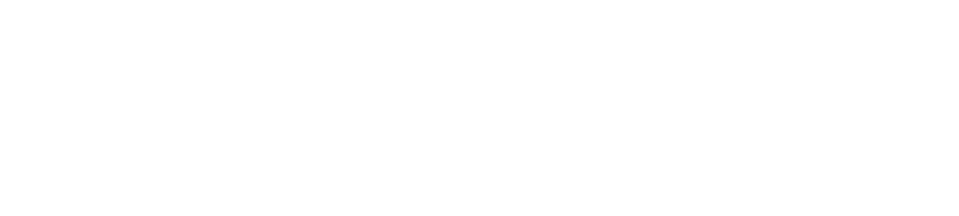
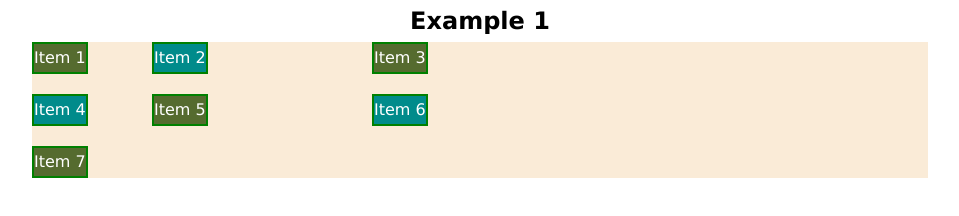
Before and after one commit to codjoelmayer/week4ExampleGrid, a plain HTML site: page index.html in a window 1280 px wide. Shown: the whole page, without its empty margins (160-1119 px from the left). Drawn offline with Linux system fonts and the light colour scheme.

Commit message:
Example 1

```diff
--- a/index.html
+++ b/index.html
@@ -8,6 +8,25 @@
     <title>Grid Examples</title>
 </head>
 <body>
+    <h2>Example 1</h2>
+    <div class="container">
+        <div class="item">Item 1</div>
+        <div class="item">Item 2</div>
+        <div class="item">Item 3</div>
+        <div class="item">Item 4</div>
+        <div class="item">Item 5</div>
+        <div class="item">Item 6</div>
+        <div class="item">Item 7</div>
+    </div>
 
+    <!-- Challenge -->
+    <!-- <div class="container">
+        <div class="item">Item 1</div>
+        <div class="item">Item 2</div>
+        <div class="item">Item 3</div>
+        <div class="item">Item 4</div>
+        <div class="item">Item 5</div>
+        <div class="item">Item 6</div>
+    </div> -->
 </body>
 </html>
--- a/styles/style.css
+++ b/styles/style.css
@@ -5,3 +5,56 @@
     padding: 0;
     box-sizing: border-box;
 }
+body{
+    font-family: 'Lucida Sans', 'Lucida Sans Regular', 'Lucida Grande', 'Lucida Sans Unicode', Geneva, Verdana, sans-serif;
+    font-size: 16px;
+    line-height: 1.75;
+    text-align: center;
+}
+/* Example 1 */
+.container {
+    max-width: 70vw;
+    margin: auto;
+    background-color: antiquewhite;
+    display: grid;
+    /* Specify the size of each column.
+    It can be in px, percentage, or fraction/fr for short.
+    For good practice, make use of repeat() if all the columns have
+    the same size.
+    */
+    grid-template-columns: 100px 200px 200px;
+    /* column-gap: 20px;
+    row-gap: 20px; */
+    /* Space between columns and rows */
+    gap: 20px;
+}
+.item {
+    width: fit-content;
+    color: white;
+    border: 2px solid green;
+}
+.item:nth-child(even) {
+    background-color: darkcyan;
+}
+.item:nth-child(odd) {
+    background-color: darkolivegreen;
+}
+
+/* Challenge */
+/* .container {
+    display: grid;
+    background-color: antiquewhite;
+    max-width: 50vw;
+    min-height: 70vh;
+}
+.item {
+    font-size: 3rem;
+    text-align: center;
+    width: fit-content;
+}
+.item:nth-child(even) {
+    background-color: darkcyan;
+}
+.item:nth-child(odd) {
+    background-color: darkkhaki;
+} */
```
